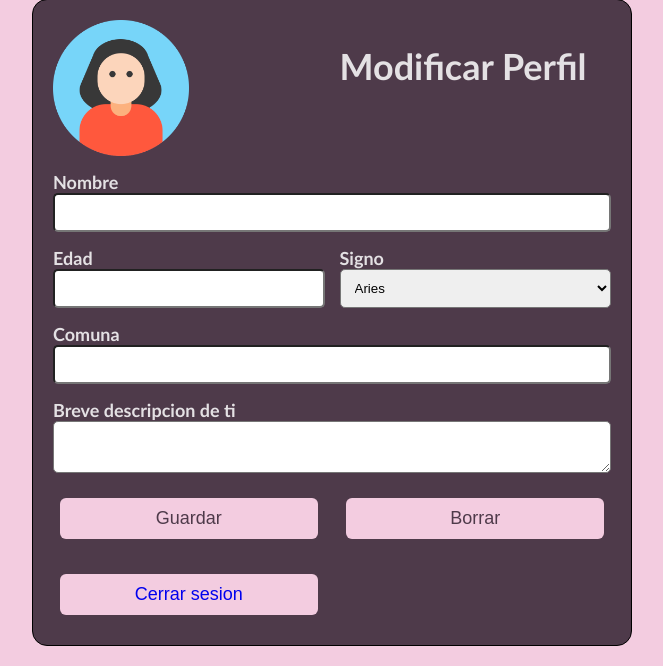
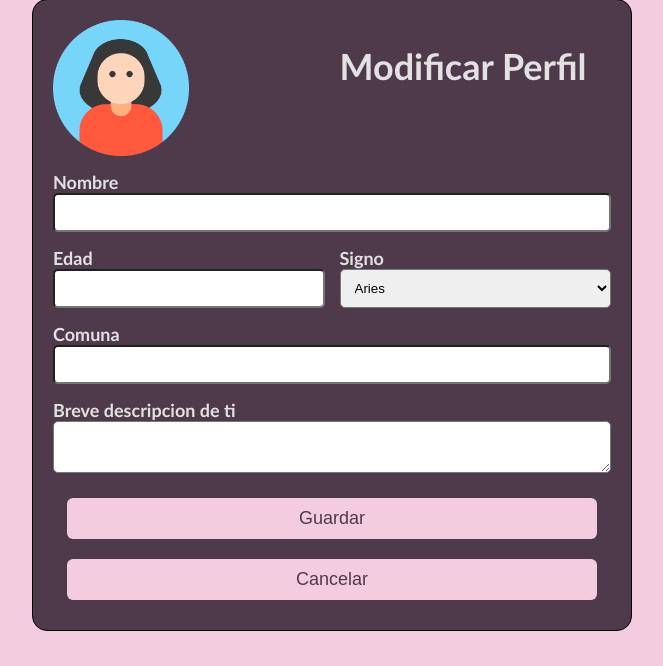
Before and after one commit to franciscopanchosalazar/mamApp, a Flask app: page /modificar_perfil in a window 1280 px wide. Shown: the part 218-884 px from the top of the page, without its empty margins (308-971 px from the left). After the commit the page ends 849 px from the top, so only its background shows below. Run offline with Flask 3, Linux system fonts and the light colour scheme; the visitor is signed in with stand-in values (Sample User, id 1).

Commit message:
Trabajos en la pagina de perfil principal, conexion entre multiples paginas, logout e incorporacion de favicon

```diff
--- a/main.py
+++ b/main.py
@@ -67,8 +67,8 @@ def login():
         contraseña = request.form["contraseña"]
 
         # PARA HACER PRUEBAS
-        print(email)
-        print(contraseña)
+        #print(email)
+        #print(contraseña)
 
         # Verifica la existencia del usuario
         sql_query = "SELECT id, nombre_usuario, email, contraseña_encriptada FROM usuarios WHERE email = %s"
--- a/static/style.css
+++ b/static/style.css
@@ -78,25 +78,29 @@ a{
 }
 
 /* Comportamiento y estetica de todos los botones */
-.botones {
+.botones{
     display: block;
     width: 95%;
     margin: 10px auto;
     padding: 10px;
-  border: 1px solid #ccc;
+
+    background-color: #f3cce0;
+    color: #4e3a4a;
+
+    border: none;
     border-radius: 6px;
+
     font-size: 18px;
+    text-align: center;
+
+    cursor: pointer;
+    transition: 0.3s;
+
+    text-decoration: none; /* Removes underline from <a> */
+    box-sizing: border-box; /* Makes width behave nicely */
 }
 
-.botones {
-  background-color: #f3cce0;
-  color: #4e3a4a;
-  border: none;
-  cursor: pointer;
-  transition: background-color 0.3s;
-}
-
-.botones:hover {
+.botones:hover{
     background-color: #e4e1e4;
     color: #333;
     font-weight: bold;
--- a/templates/base.html
+++ b/templates/base.html
@@ -6,6 +6,7 @@
 <head>
     <title>{% block title %}{% endblock %}</title>
     <link rel="stylesheet" href="{{ url_for('static', filename='style.css') }}">
+    <link rel="icon" type="image/png" href="{{ url_for('static', filename='images/favicon-mamApp-32x32.png') }}">
 </head>
 
 <body>
--- a/templates/editProfile.html
+++ b/templates/editProfile.html
@@ -1,7 +1,7 @@
 {% extends "base.html" %}
 
 <!-- Titulo pasado a la pestaña del navegador -->
-{% block title %}Perfil{% endblock %}
+{% block title %}Modificar perfil{% endblock %}
 
 {% block content %}
 
@@ -11,7 +11,8 @@
         <h1 id="titulo">MAM APP test</h1>
     </div>
 
-    <form class="contenedorCentral" method="post">
+    <div class="contenedorCentral">
+        <form method="post">
             <div class="gridFormas">
 
                 <!-- Filas de la forma -->
@@ -68,20 +69,16 @@
                 </div>
 
                 <!-- Septima fila -->
-            <div class="campo">
+                <div class="campoCompleto">
                     <button type="submit" class="botones">Guardar</button>
-            </div>
-
-            <div class="campo">
-                <button type="reset" class="botones">Borrar</button>
-            </div>
-
-            <!-- PARA PRUEBAS -->
-            <div class="campo">
-                <button type="button" class="botones"><a href="{{ url_for('logout') }}">Cerrar sesion</a></button>
                 </div>
             </div>
         </form>
+
+        <form class="campoCompleto" action="{{ url_for('perfil') }}" method="GET">
+            <button type="submit" class="botones">Cancelar</button>
+        </form>
+    </div>
 </div>
 
 {% endblock %}
```
Also changed, not shown: templates/dashboard.html (+17 -1 lines), static/images/favicon-mamApp-32x32.png (added). Lines whose indentation alone changed are shown as unchanged.
